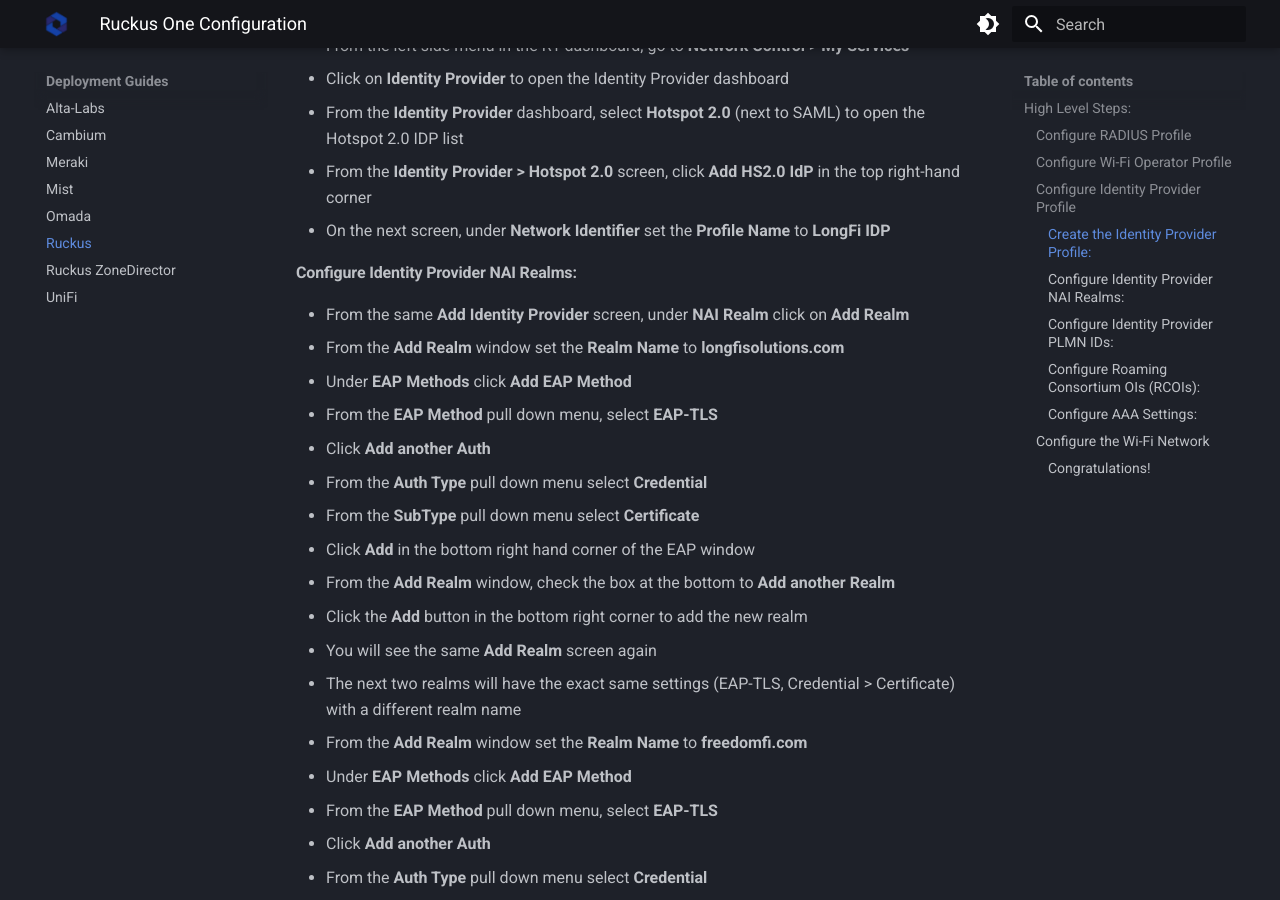
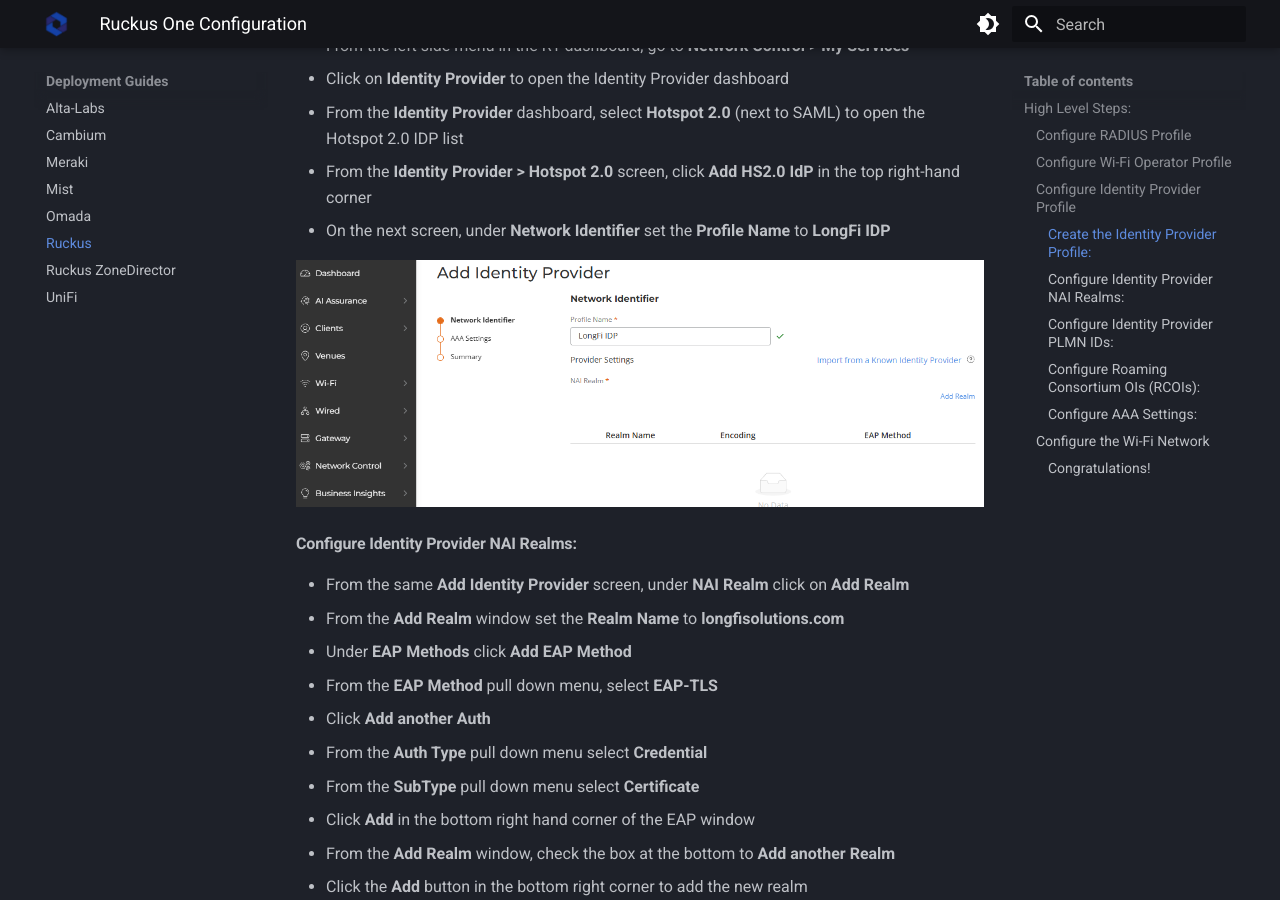
Before and after one commit to LongFi-Solutions/longfi-solutions.github.io, an MkDocs documentation site: the page built from docs/deployment/ruckus.md, in a window 1280 px wide and 900 px high, scrolled down 5717 px. Built offline with MkDocs 1.6.1 and Material for MkDocs 9.7.7, drawn with Linux system fonts in a browser that asks for light colours.

Commit message:
Update Deployment Guides “ruckus” +1

```diff
--- a/docs/deployment/ruckus.md
+++ b/docs/deployment/ruckus.md
@@ -102,6 +102,8 @@ Next, we will configure the Identity Provider Profile.  Some of the settings fo
 - From the **Identity Provider** dashboard, select **Hotspot 2.0** (next to SAML) to open the Hotspot 2.0 IDP list
 - From the **Identity Provider > Hotspot 2.0** screen, click **Add HS2.0 IdP** in the top right-hand corner
 - On the next screen, under **Network Identifier** set the **Profile Name** to **LongFi IDP**
+
+![](/assets/images/20261029-215022.png)
 
 #### Configure Identity Provider NAI Realms:
 
```
Also changed, not shown: docs/assets/images/20261029-215022.png (added).
